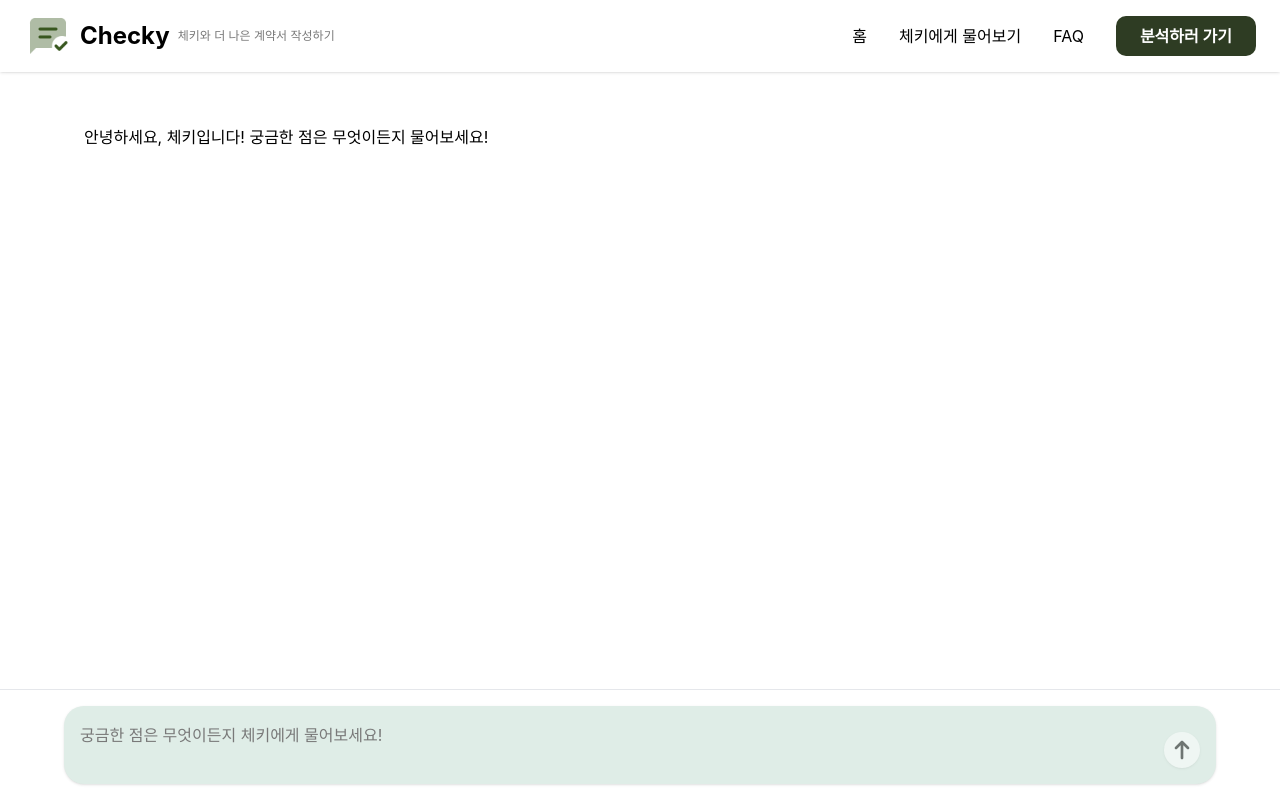
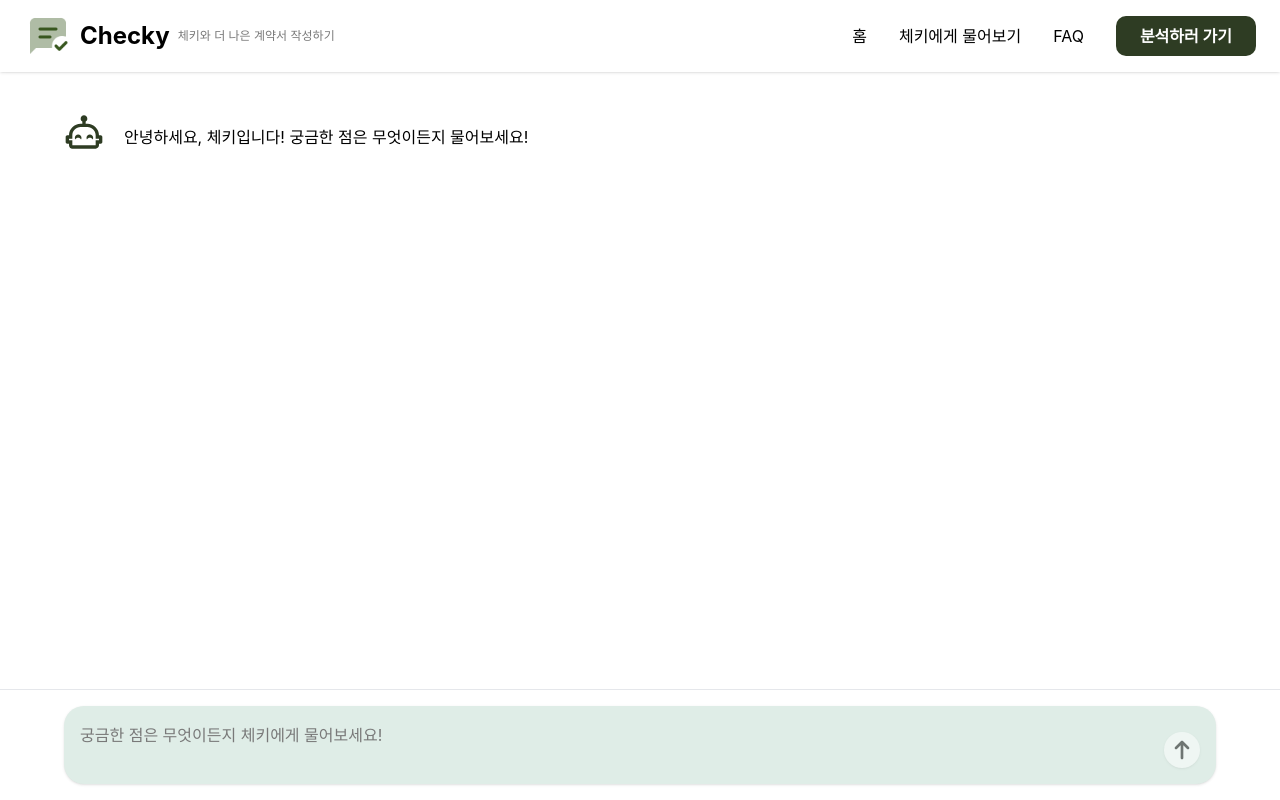
Before and after one commit to clear-checky/checky-FE, a React (Vite) app: page /chat in a window 1280 px wide. Built offline with nearby package versions, Linux system fonts and the light colour scheme; no server answers.

Commit message:
feat: 마크다운 렌더링 추가

```diff
--- a/package.json
+++ b/package.json
@@ -15,6 +15,7 @@
     "@tailwindcss/vite": "^4.1.13",
     "react": "^19.1.1",
     "react-dom": "^19.1.1",
+    "react-markdown": "^10.1.0",
     "react-router-dom": "^7.8.2",
     "tailwindcss": "^4.1.13"
   },
--- a/src/pages/ChatPage.tsx
+++ b/src/pages/ChatPage.tsx
@@ -1,6 +1,8 @@
 import { useState, useEffect, useRef } from 'react';
+import ReactMarkdown from 'react-markdown';
 import sendbtn from '../assets/sendbtn.svg';
 import * as api from '../api/api';
+import chatbot from '../assets/chatbot.svg';
 
 interface Message {
   id: number;
@@ -146,6 +148,9 @@ export default function ChatPage() {
               key={message.id}
               className={`flex ${message.isUser ? 'justify-end' : 'justify-start'} message-animation`}
             >
+              {!message.isUser && (
+                <img src={chatbot} alt="chatbot" className="w-10 h-10" />
+              )}
               <div
                 className={`chat-message px-5 py-3 rounded-[20px] ${
                   message.isUser
@@ -153,9 +158,63 @@ export default function ChatPage() {
                     : 'bg-white text-black'
                 }`}
               >
-                <p className="text-[16px] leading-relaxed whitespace-pre-wrap">
-                  {message.text}
-                </p>
+                <div className="text-[16px] leading-relaxed prose prose-sm max-w-none">
+                  <ReactMarkdown
+                    components={{
+                      p: ({ children }) => (
+                        <p className="mb-2 last:mb-0">{children}</p>
+                      ),
+                      ul: ({ children }) => (
+                        <ul className="mb-2 last:mb-0 pl-4">{children}</ul>
+                      ),
+                      ol: ({ children }) => (
+                        <ol className="mb-2 last:mb-0 pl-4">{children}</ol>
+                      ),
+                      li: ({ children }) => (
+                        <li className="mb-1">{children}</li>
+                      ),
+                      code: ({ children, className }) => {
+                        const isInline = !className;
+                        return isInline ? (
+                          <code className="bg-gray-100 px-1 py-0.5 rounded text-sm font-mono">
+                            {children}
+                          </code>
+                        ) : (
+                          <code className="block bg-gray-100 p-2 rounded text-sm font-mono overflow-x-auto">
+                            {children}
+                          </code>
+                        );
+                      },
+                      pre: ({ children }) => (
+                        <pre className="bg-gray-100 p-2 rounded overflow-x-auto mb-2">
+                          {children}
+                        </pre>
+                      ),
+                      blockquote: ({ children }) => (
+                        <blockquote className="border-l-4 border-gray-300 pl-4 italic mb-2">
+                          {children}
+                        </blockquote>
+                      ),
+                      h1: ({ children }) => (
+                        <h1 className="text-xl font-bold mb-2">{children}</h1>
+                      ),
+                      h2: ({ children }) => (
+                        <h2 className="text-lg font-bold mb-2">{children}</h2>
+                      ),
+                      h3: ({ children }) => (
+                        <h3 className="text-base font-bold mb-2">{children}</h3>
+                      ),
+                      strong: ({ children }) => (
+                        <strong className="font-bold">{children}</strong>
+                      ),
+                      em: ({ children }) => (
+                        <em className="italic">{children}</em>
+                      ),
+                    }}
+                  >
+                    {message.text}
+                  </ReactMarkdown>
+                </div>
               </div>
             </div>
           ))}
@@ -163,6 +222,7 @@ export default function ChatPage() {
           {/* 타이핑 인디케이터 */}
           {isTyping && (
             <div className="flex justify-start message-animation">
+              <img src={chatbot} alt="chatbot" className="w-10 h-10 mr-5" />
               <div className="bg-white text-gray shadow-sm border border-gray px-4 py-3 rounded-2xl">
                 <div className="flex items-center space-x-1">
                   <div className="flex space-x-1">
```
Also changed, not shown: src/assets/chatbot.svg (added), 1 other file (tests, documents, lock files or other folders).
